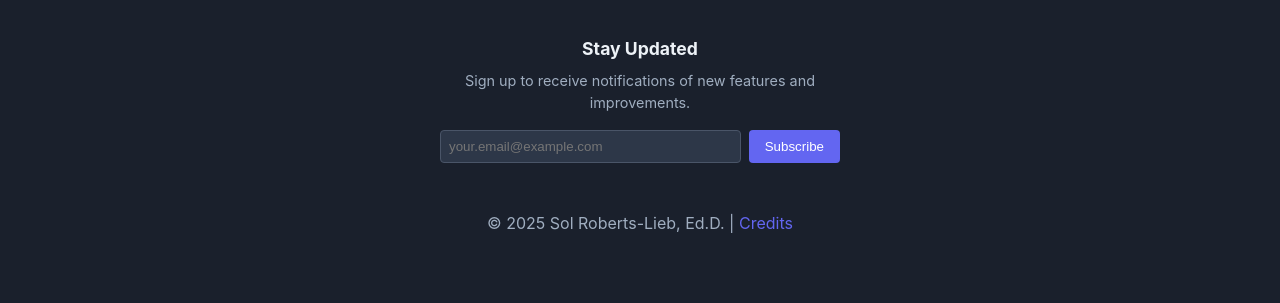
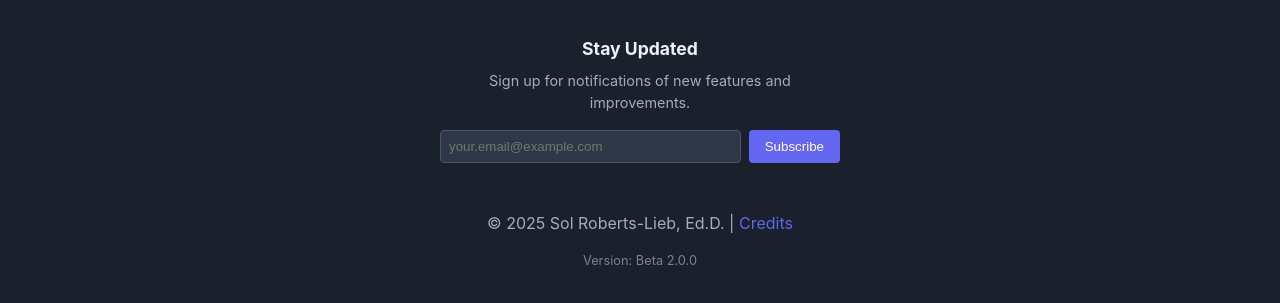
Before and after one commit to SolFlourishes/neurotype-communicator-frontend, a React (Vite) app: page / in a window 1280 px wide. Shown: the part 627-930 px from the top of the page. Built offline with nearby package versions, Linux system fonts and the light colour scheme.

Commit message:
feat: Add versioning to footer

```diff
--- a/src/components/Footer.css
+++ b/src/components/Footer.css
@@ -86,3 +86,10 @@
 .copyright {
   width: 100%;
 }
+
+.version-info {
+  font-size: 0.8rem;
+  color: var(--text-secondary);
+  opacity: 0.7;
+  margin-top: 0.5rem;
+}
--- a/src/components/Footer.jsx
+++ b/src/components/Footer.jsx
@@ -1,6 +1,7 @@
 import React, { useState } from 'react';
 import { Link } from 'react-router-dom';
 import axios from 'axios';
+import { version } from '../../package.json'; // Import the version number
 import './Footer.css';
 
 function Footer() {
@@ -9,14 +10,27 @@ function Footer() {
   const [message, setMessage] = useState('');
   const [isLoading, setIsLoading] = useState(false);
 
+  // Determine version name based on major version number
+  const versionName = version.startsWith('1.') ? 'Alpha' : 'Beta';
+
   const handleSubmit = async (e) => {
     e.preventDefault();
     setIsLoading(true);
     setMessage('');
 
+    const GOOGLE_FORM_ACTION_URL = "YOUR_GOOGLE_FORM_URL"; // Make sure this is filled in
+    const GOOGLE_FORM_EMAIL_ENTRY_ID = "YOUR_ENTRY_ID"; // Make sure this is filled in
+
+    const formData = new FormData();
+    formData.append(GOOGLE_FORM_EMAIL_ENTRY_ID, email);
+
     try {
-      const response = await axios.post('/api/subscribe', { email });
-      setMessage(response.data.message);
+      await fetch(GOOGLE_FORM_ACTION_URL, {
+        method: 'POST',
+        body: formData,
+        mode: 'no-cors',
+      });
+      setMessage('Thank you for subscribing!');
       setEmail('');
     } catch (error) {
       setMessage('An error occurred. Please try again.');
@@ -31,7 +45,7 @@ function Footer() {
       <div className="footer-content">
         <div className="listserv-signup">
           <h4>Stay Updated</h4>
-          <p>Sign up to receive notifications of new features and improvements.</p>
+          <p>Sign up for notifications of new features and improvements.</p>
           <form onSubmit={handleSubmit} className="signup-form">
             <input
               type="email"
@@ -48,7 +62,13 @@ function Footer() {
           {message && <p className="signup-message">{message}</p>}
         </div>
         <div className="copyright">
-          <p>&copy; {currentYear} Sol Roberts-Lieb, Ed.D. | <Link to="/credits">Credits</Link></p>
+          <p>
+            &copy; {currentYear} Sol Roberts-Lieb, Ed.D. | <Link to="/credits">Credits</Link>
+          </p>
+          {/* --- NEW VERSION NUMBER DISPLAY --- */}
+          <p className="version-info">
+            Version: {versionName} {version}
+          </p>
         </div>
       </div>
     </footer>
```
